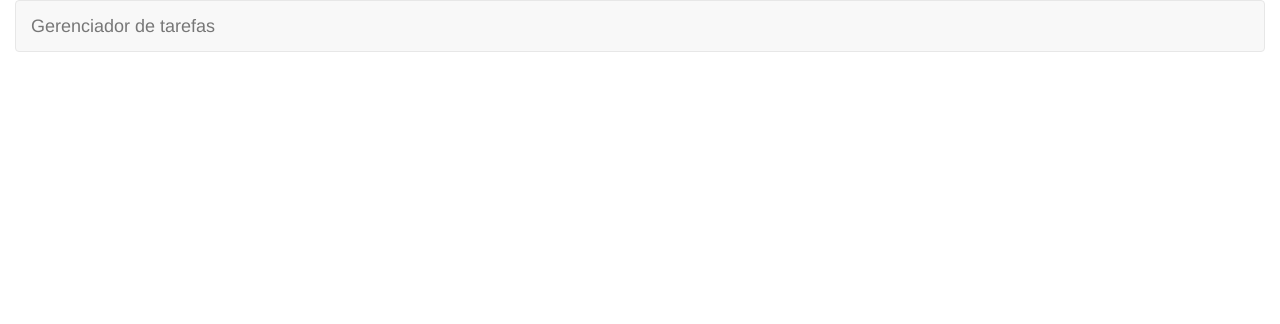
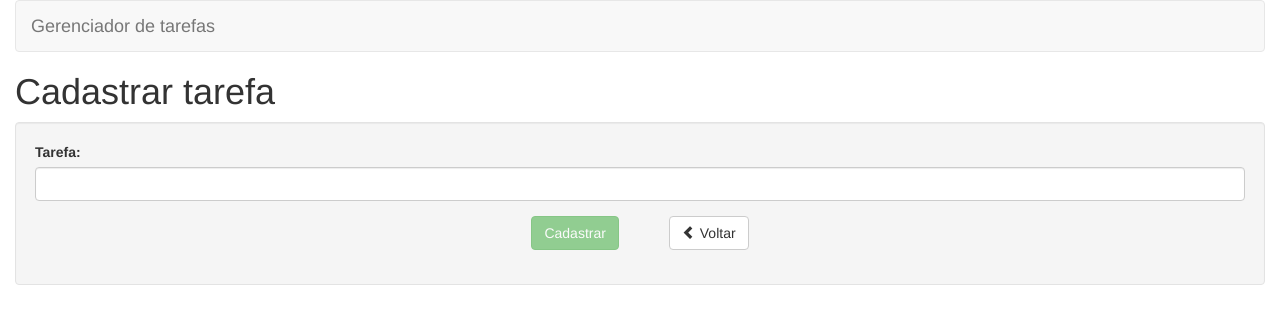
Before and after one commit to alexalins/gerenciador-de-tarefas, an Angular app: page /tarefas/cadastrar in a window 1280 px wide. Before the commit this address led to /. Shown: the top 324 px of the page. Built offline with nearby package versions, Linux system fonts and the light colour scheme.

Commit message:
criando tela, validações, metodos e rotas de cadastrar

```diff
--- /dev/null
+++ b/src/app/tarefas/cadastrar/cadastrar-tarefa.component.html
@@ -0,0 +1,40 @@
+<h1>Cadastrar tarefa</h1>
+
+<div class="well">
+  <form #formTarefa="ngForm">
+    <div class="form-group">
+      <label for="nome">Tarefa:</label>
+      <input
+        type="text"
+        class="form-control"
+        id="nome"
+        name="nome"
+        [(ngModel)]="tarefa.nome"
+        #nome="ngModel"
+        minlength="5"
+        required>
+      <div class="alert alert-danger" *ngIf="nome.errors && (nome.dirty || nome.touched)">
+        <div [hidden]="!nome.errors.required">
+          Digite a tarefa.
+        </div>
+        <div [hidden]="!nome.errors.minlength">
+          A tarefa deve conter ao menos 5 caracteres.
+        </div>
+      </div>
+    </div>
+    <div class="form-group text-center">
+      <input
+        style="margin-right: 50px;"
+        type="submit"
+        class="btn btn-success"
+        (click)="cadastrar()"
+        value="Cadastrar"
+        [disabled]="!formTarefa.form.valid">
+      <a [routerLink]="['/tarefas']"
+        class="btn btn-default">
+        <span class="glyphicon glyphicon-chevron-left"
+          aria-hidden="true"></span> Voltar
+      </a>
+    </div>
+  </form>
+</div>
--- /dev/null
+++ b/src/app/tarefas/cadastrar/cadastrar-tarefa.component.ts
@@ -0,0 +1,30 @@
+import { Component, OnInit, ViewChild } from '@angular/core';
+import { NgForm } from '@angular/forms';
+import { Router } from '@angular/router';
+import { Tarefa, TarefaService } from '../shared';
+
+@Component({
+  selector: 'app-cadastrar-tarefa',
+  templateUrl: './cadastrar-tarefa.component.html',
+  styleUrls: ['./cadastrar-tarefa.component.css']
+})
+export class CadastrarTarefaComponent implements OnInit {
+
+  @ViewChild('formTarefa', { static: true }) formTarefa: NgForm; //para criar uma referencia
+  tarefa: Tarefa;
+
+  constructor(
+    private tarefaService: TarefaService,
+    private router: Router) { }
+
+  ngOnInit(): void {
+    this.tarefa = new Tarefa();
+  }
+
+  cadastrar(): void {
+    if(this.formTarefa.form.valid) {
+      this.tarefaService.cadastrar(this.tarefa);
+      this.router.navigate(["/tarefas"]);
+    }
+  }
+}
--- /dev/null
+++ b/src/app/tarefas/cadastrar/index.ts
@@ -0,0 +1 @@
+export * from './cadastrar-tarefa.component';
--- a/src/app/tarefas/index.ts
+++ b/src/app/tarefas/index.ts
@@ -1,4 +1,5 @@
 export * from './tarefas.module';
+export * from './tarefas-routing.module';
 export * from './shared';
 export * from './listar';
-export * from './tarefas-routing.module';
+export * from './cadastrar';
--- a/src/app/tarefas/listar/listar-tarefas.component.html
+++ b/src/app/tarefas/listar/listar-tarefas.component.html
@@ -6,7 +6,7 @@
         <th>Tarefa</th>
       <th>Concluída</th>
         <th class="text-center">
-        <a
+        <a [routerLink]="['/tarefas/cadastrar']"
            class="btn btn-xs btn-success">
            <span class="glyphicon glyphicon-plus"
              aria-hidden="true"></span> Novo
--- a/src/app/tarefas/tarefas-routing.module.ts
+++ b/src/app/tarefas/tarefas-routing.module.ts
@@ -1,4 +1,5 @@
 import { Routes} from '@angular/router';
+import { CadastrarTarefaComponent } from './cadastrar';
 import { ListarTarefasComponent } from './listar';
 
 export const TarefasRoutes: Routes = [
@@ -10,5 +11,9 @@
   { //setando tarefas listar
     path: 'tarefas/listar',
     component: ListarTarefasComponent
+  },
+  { //setando tarefas listar
+    path: 'tarefas/cadastrar',
+    component: CadastrarTarefaComponent
   }
 ];
--- a/src/app/tarefas/tarefas.module.ts
+++ b/src/app/tarefas/tarefas.module.ts
@@ -5,11 +5,13 @@
 
 import { TarefaService } from './shared';
 import { ListarTarefasComponent } from './listar';
+import { CadastrarTarefaComponent } from './cadastrar';
 
 
 @NgModule({
   declarations: [
-    ListarTarefasComponent
+    ListarTarefasComponent,
+    CadastrarTarefaComponent
   ],
   imports: [
     CommonModule,
```
Also changed, not shown: src/app/tarefas/cadastrar/cadastrar-tarefa.component.css (added), 1 other file (tests, documents, lock files or other folders).
